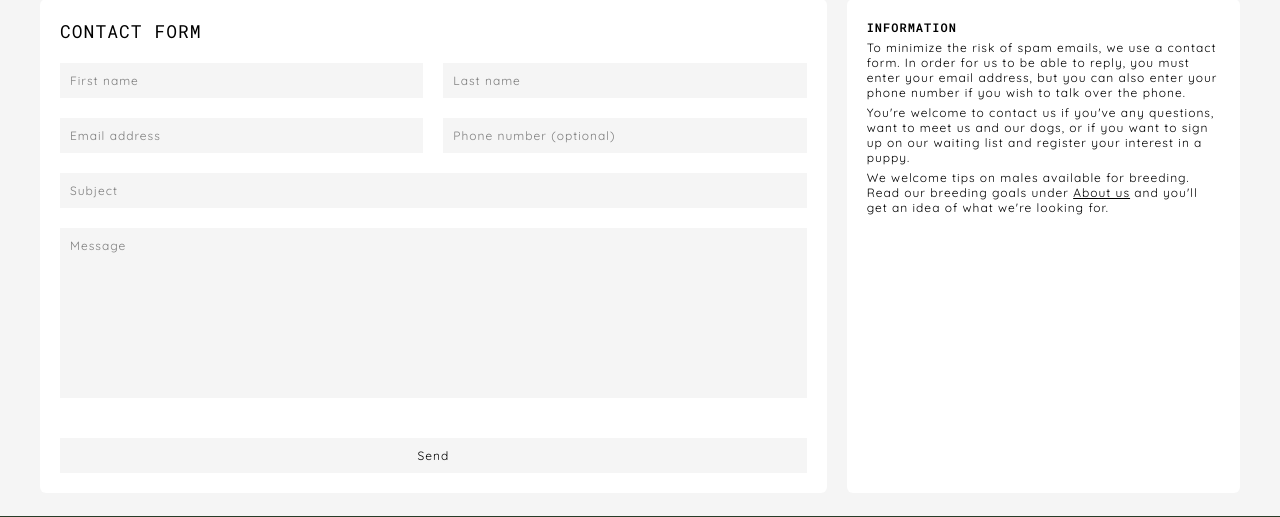
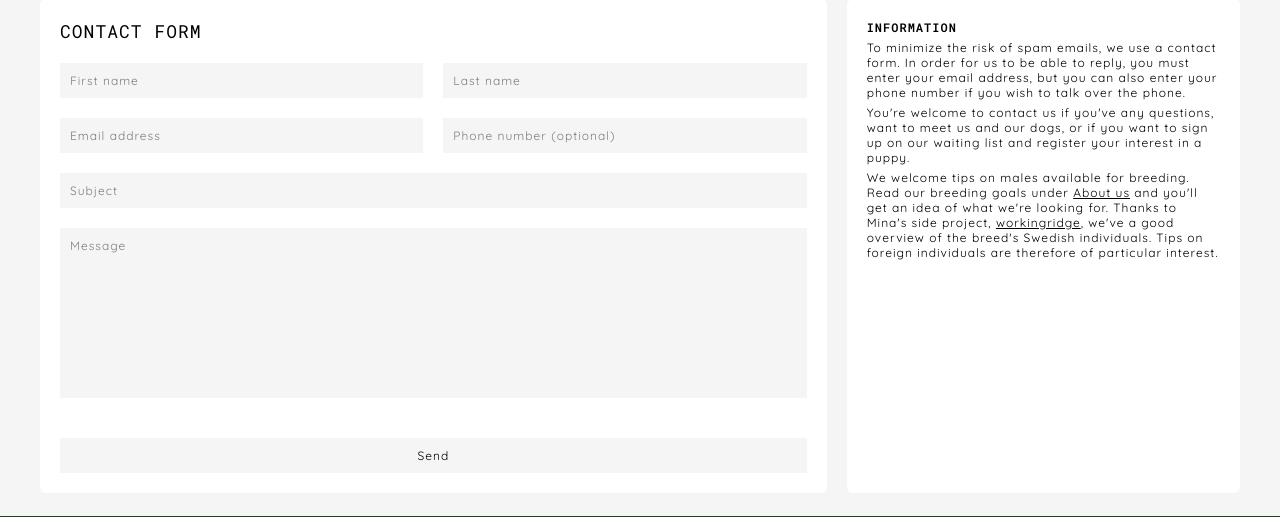
Before and after one commit to minateras/ridgerunner_project, a Django app: page /contact_us/ in a window 1280 px wide. Shown: the part 202-719 px from the top of the page. Run offline with Django 5.2, Linux system fonts and the light colour scheme; some libraries are stand-ins or nearby versions.

Commit message:
added link

```diff
--- a/ridgerunner_app/templates/ridgerunner_app/contact_us.html
+++ b/ridgerunner_app/templates/ridgerunner_app/contact_us.html
@@ -76,7 +76,7 @@
                     <h1>{% translate "Information"|upper %}</h1>
                     <p>{% translate "To minimize the risk of spam emails, we use a contact form. In order for us to be able to reply, you must enter your email address, but you can also enter your phone number if you wish to talk over the phone." %}</p>
                     <p>{% translate "You're welcome to contact us if you've any questions, want to meet us and our dogs, or if you want to sign up on our waiting list and register your interest in a puppy." %}</p>
-                    <p>{% translate "We welcome tips on males available for breeding. Read our breeding goals under" %} <a href="{% url "about_us" %}">{% translate "About us" %}</a> {% translate "and you'll get an idea of what we're looking for." %}</p> {% comment %}TODO Thanks to Mina's side project, <a href="">Workingridge</a>, we've a good overview of the breed's Swedish individuals. Tips on foreign individuals are therefore of particular interest.{% endcomment %}
+                    <p>{% translate "We welcome tips on males available for breeding. Read our breeding goals under" %} <a href="{% url "about_us" %}">{% translate "About us" %}</a> {% translate "and you'll get an idea of what we're looking for. Thanks to Mina's side project," %} <a href="{% url "workingridge" %}" target="_blank">workingridge</a>{% translate ", we've a good overview of the breed's Swedish individuals. Tips on foreign individuals are therefore of particular interest." %}</p>
                 </section>
             </div>
         </main>
```
Also changed, not shown: ridgerunner_app/locale/en/LC_MESSAGES/django.po, ridgerunner_app/locale/en/LC_MESSAGES/djangojs.po, ridgerunner_app/locale/sv/LC_MESSAGES/django.po, ridgerunner_app/locale/sv/LC_MESSAGES/djangojs.po.
